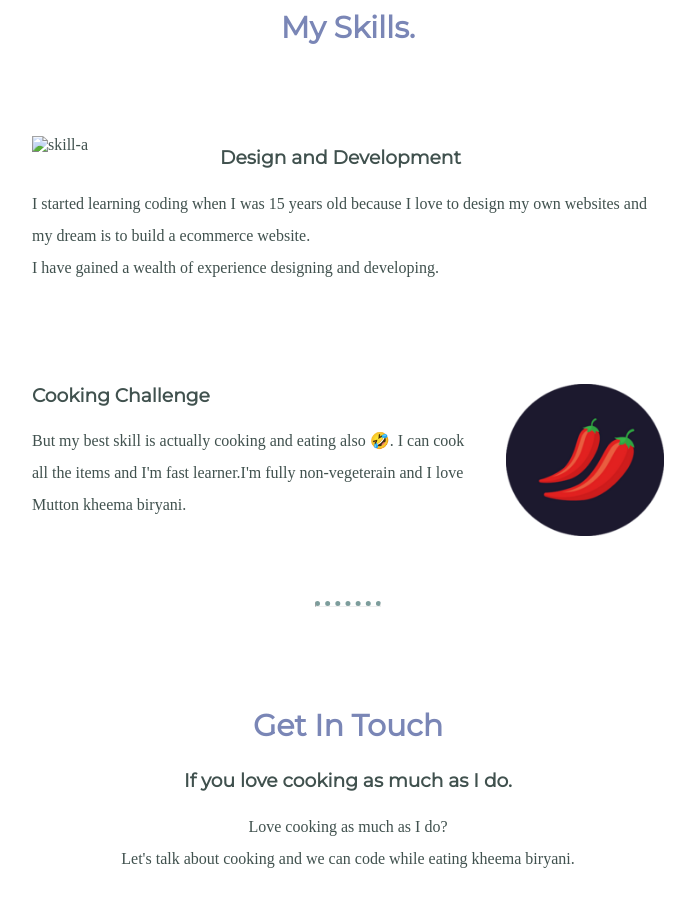
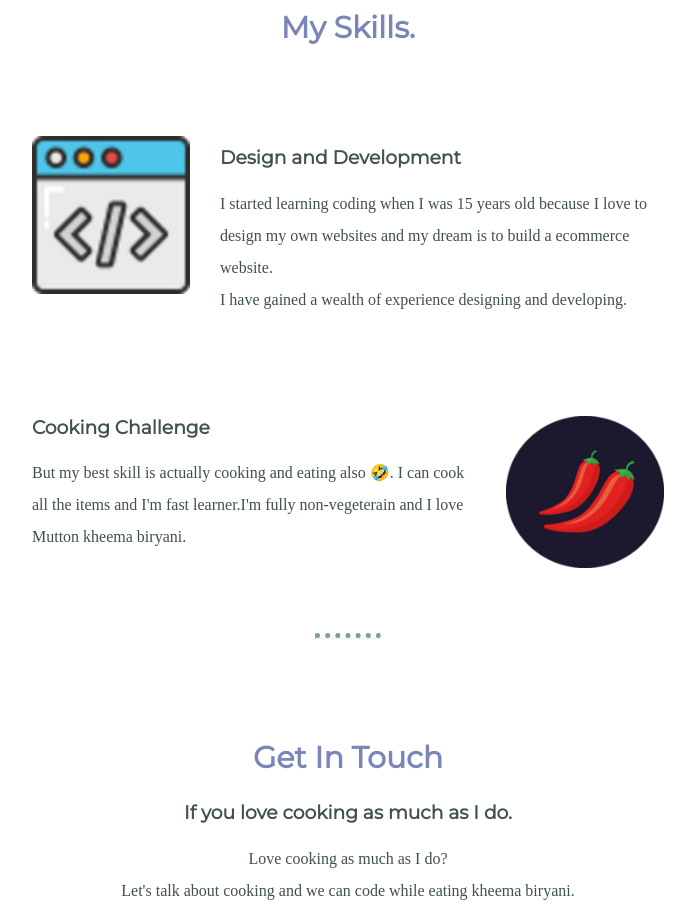
Before and after one commit to emanikishore/mysite, a plain HTML site: page index.html in a window 1280 px wide. Shown: the part 1340-2252 px from the top of the page, without its empty margins (292-987 px from the left). Drawn offline with Linux system fonts and the light colour scheme.

Commit message:
Update index.html

```diff
--- a/index.html
+++ b/index.html
@@ -26,7 +26,7 @@
     <div class="bottom-container">
       <h2>My Skills.</h2>
       <div class="skill-a">
-        <img class="image-a" src="a.png" alt="skill-a">
+        <img class="image-a" src="skill-a.png" alt="skill-a">
         <h3>Design and Development</h3>
         <p>I started learning coding when I was 15 years old because I love to design my own websites and my dream is to build a ecommerce website.<br>I have gained a wealth of experience designing and developing.</p>
       </div>
```
